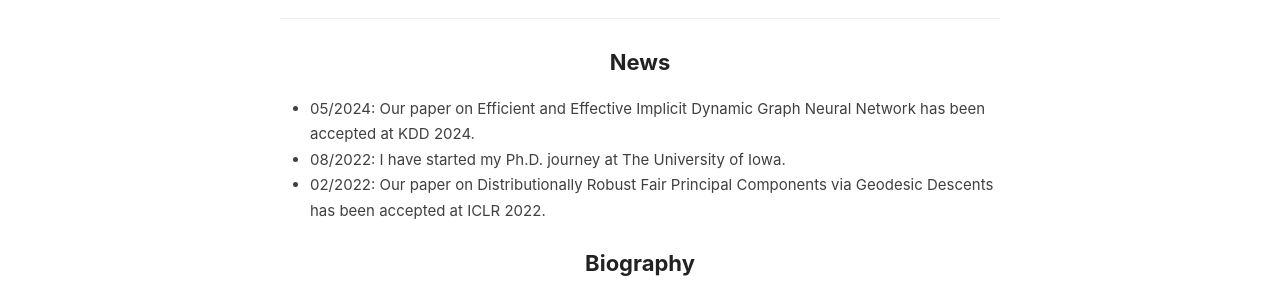
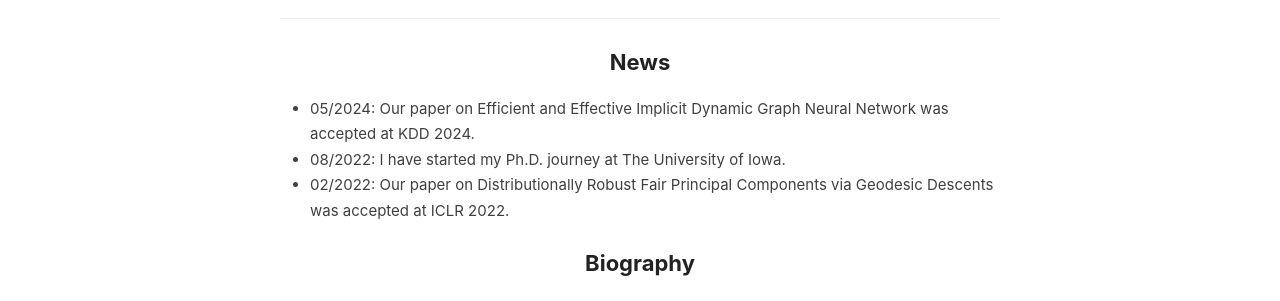
Before and after one commit to hieuvt29/hieuvt29.github.io, a Jekyll site: the page built from index.md, in a window 1280 px wide. Shown: the part 173-474 px from the top of the page. Built offline with Jekyll 4.4.1, drawn with Linux system fonts in a browser that asks for light colours; our own code applies the rules of GitHub Pages for plain Markdown files.

Commit message:
Update index.md

```diff
--- a/index.md
+++ b/index.md
@@ -8,11 +8,11 @@ usemathjax: true
 
 {%
 assign news = "
-05/2024 | Our paper on Efficient and Effective Implicit Dynamic Graph Neural Network has been accepted at KDD 2024.
+05/2024 | Our paper on Efficient and Effective Implicit Dynamic Graph Neural Network was accepted at KDD 2024.
 ---
 08/2022 | I have started my Ph.D. journey at The University of Iowa.
 ---
-02/2022 | Our paper on Distributionally Robust Fair Principal Components via Geodesic Descents has been accepted at ICLR 2022.
+02/2022 | Our paper on Distributionally Robust Fair Principal Components via Geodesic Descents was accepted at ICLR 2022.
 
 " | split: '---'
 %}
```
